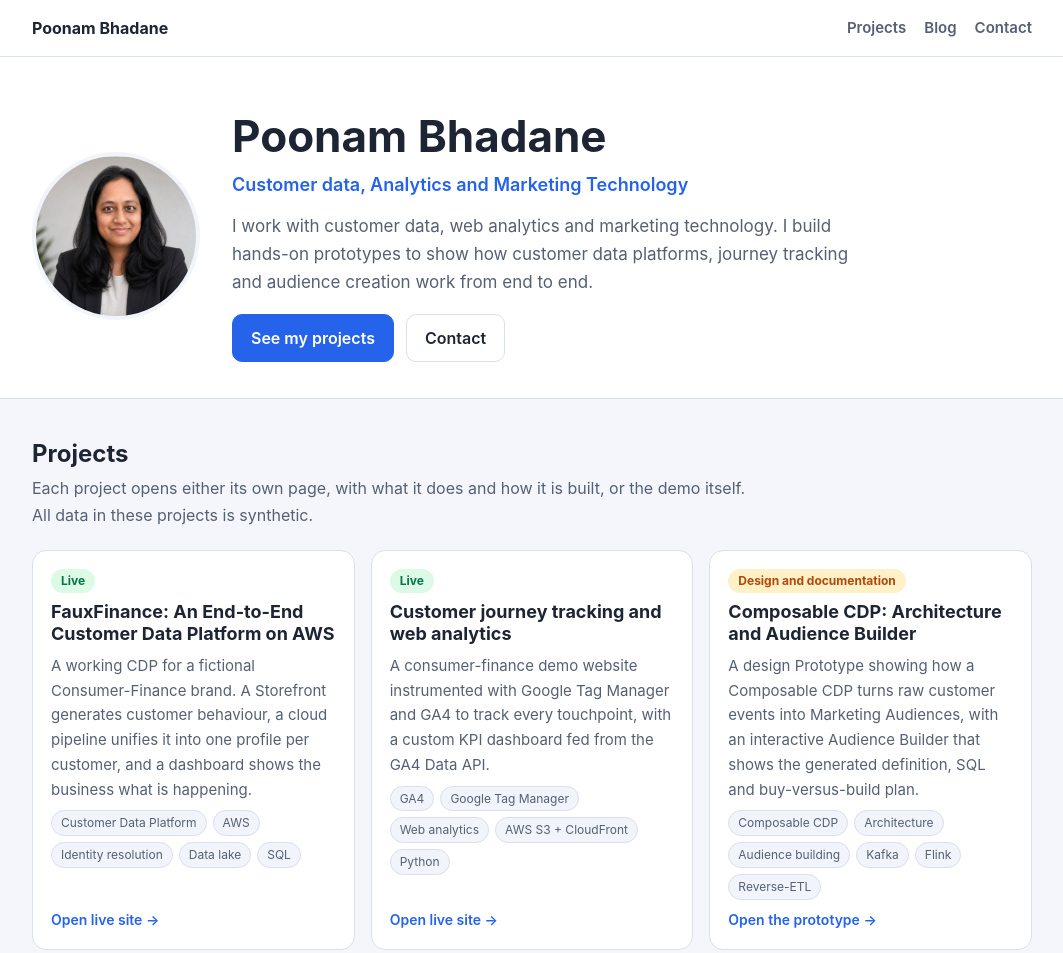
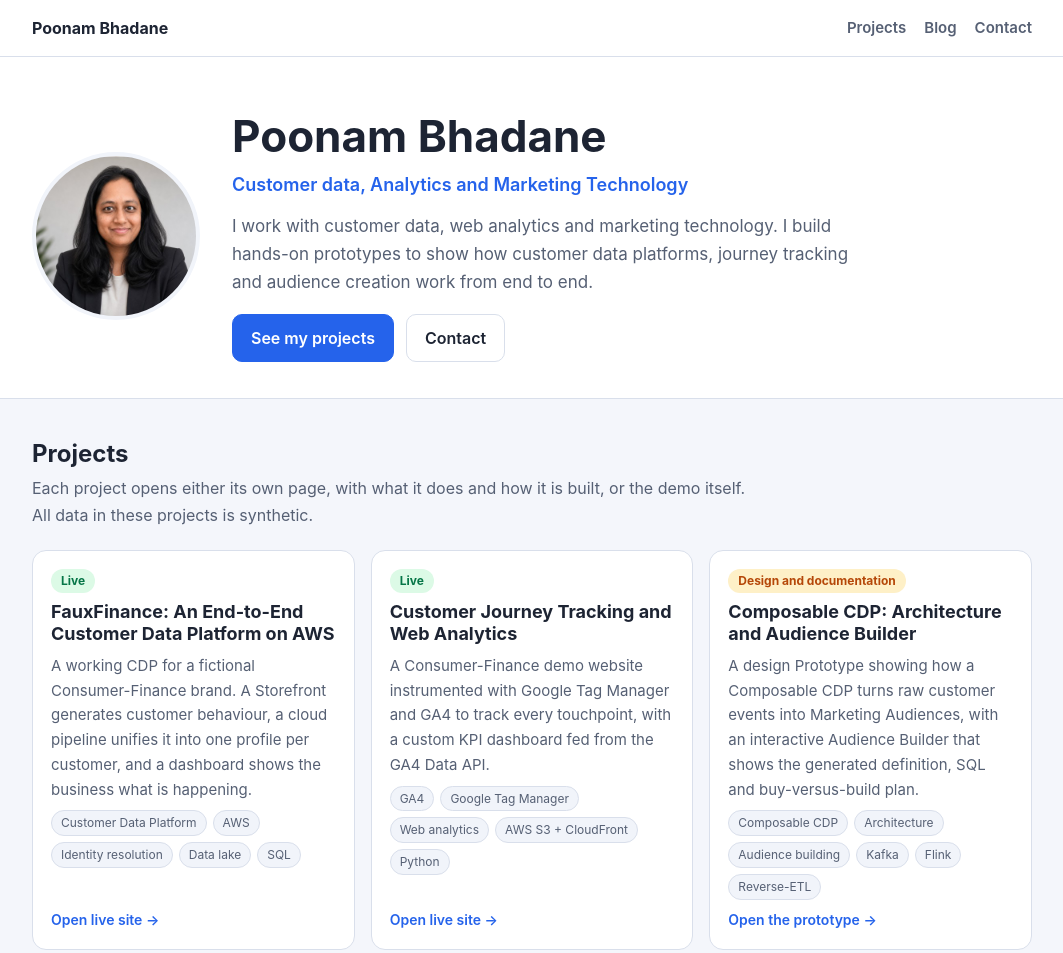
Before and after one commit to poonam-bhadane/poonam-bhadane.github.io, an Astro site: page / in a window 1280 px wide. Shown: the top 953 px of the page, without its empty margins (108-1171 px from the left). Built offline with nearby package versions, Linux system fonts and the light colour scheme; Astro itself is replaced by a stand-in of ours.

Commit message:
Correct capitalization in project metadata

```diff
--- a/src/content/projects/journey-tracking-analytics.md
+++ b/src/content/projects/journey-tracking-analytics.md
@@ -1,6 +1,6 @@
 ---
-title: "Customer journey tracking and web analytics"
-summary: "A consumer-finance demo website instrumented with Google Tag Manager and GA4 to track every touchpoint, with a custom KPI dashboard fed from the GA4 Data API."
+title: "Customer Journey Tracking and Web Analytics"
+summary: "A Consumer-Finance demo website instrumented with Google Tag Manager and GA4 to track every touchpoint, with a custom KPI dashboard fed from the GA4 Data API."
 status: live
 order: 2
 tags: ["GA4", "Google Tag Manager", "Web analytics", "AWS S3 + CloudFront", "Python"]
```
